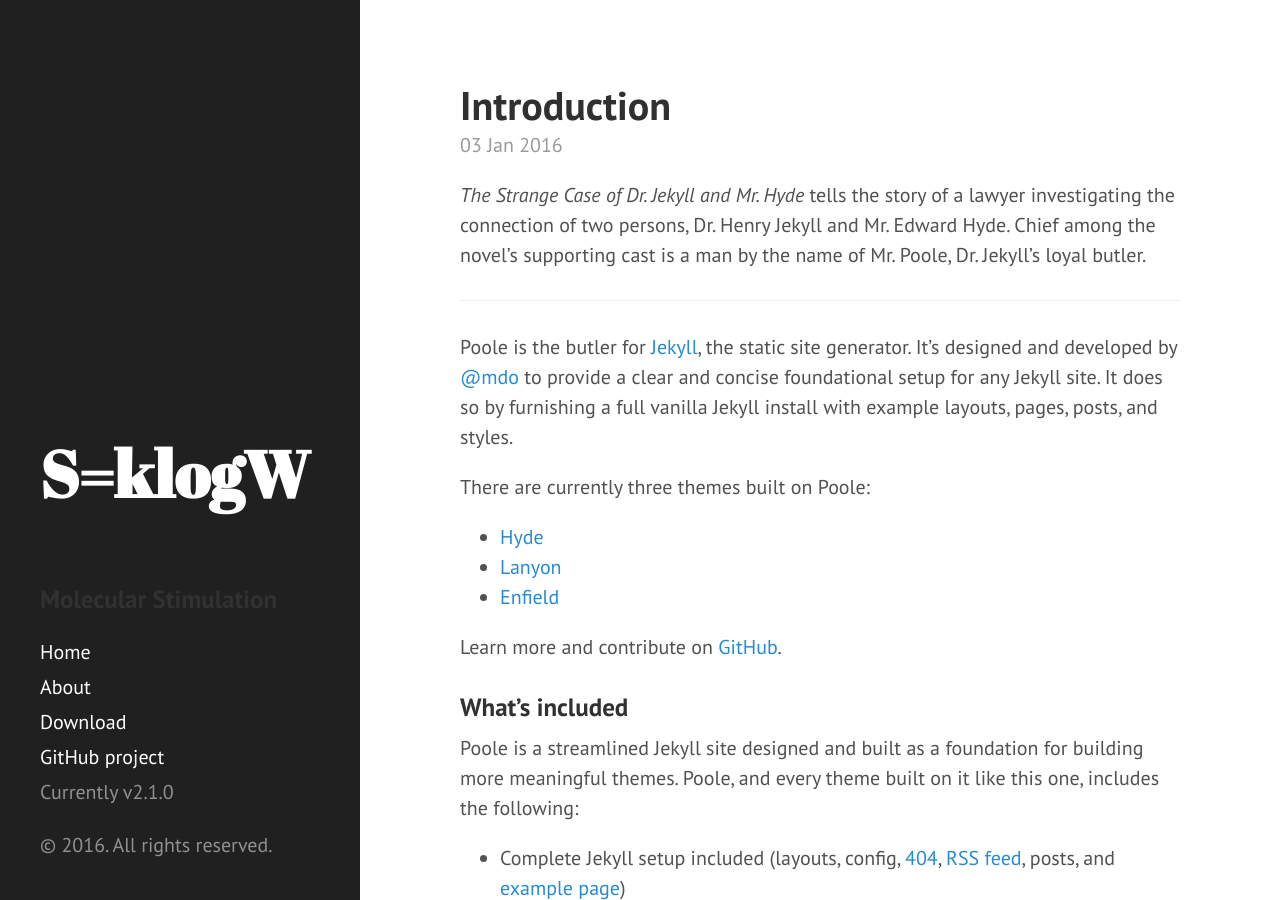
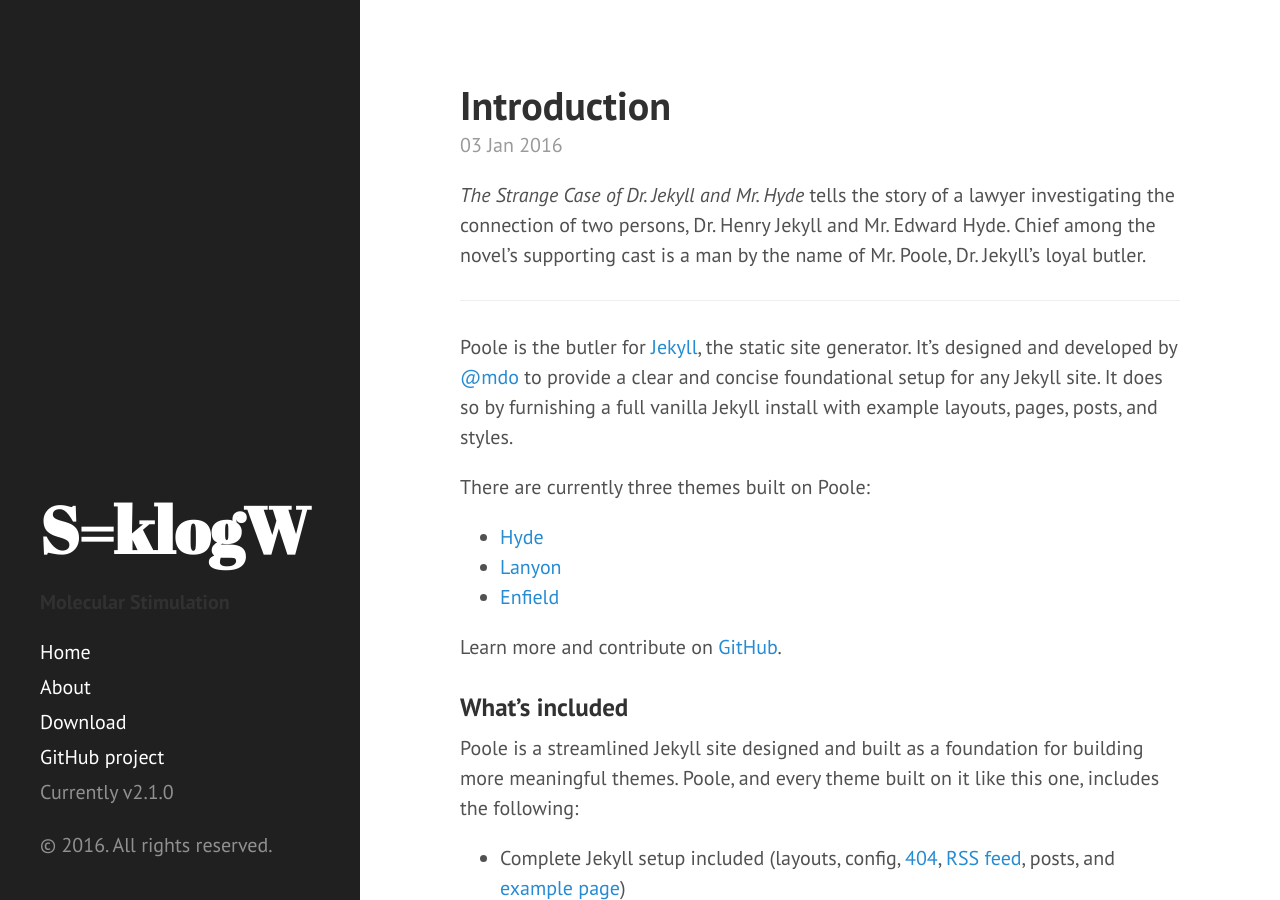
Before and after one commit to choderalab/klogw, a Jekyll site: the page built from index.html, in a window 1280 px wide and 900 px high. Built offline with Jekyll 4.4.1, drawn with Linux system fonts in a browser that asks for light colours; Markdown is read by kramdown in place of the engine named in the settings; formulas are drawn with MathJax 3; the list of posts is cut into pages by our own code.

Commit message:
Update tagline text in sidebark

```diff
--- a/_includes/sidebar.html
+++ b/_includes/sidebar.html
@@ -6,10 +6,9 @@
           {{ site.title }}
         </a>
       </h1>
-      <br>
-      <h3>
+      <h5>
           {{ site.tagline }}
-      </h3>
+      </h5>
       <p class="lead">{{ site.description }}</p>
     </div>
 
```
